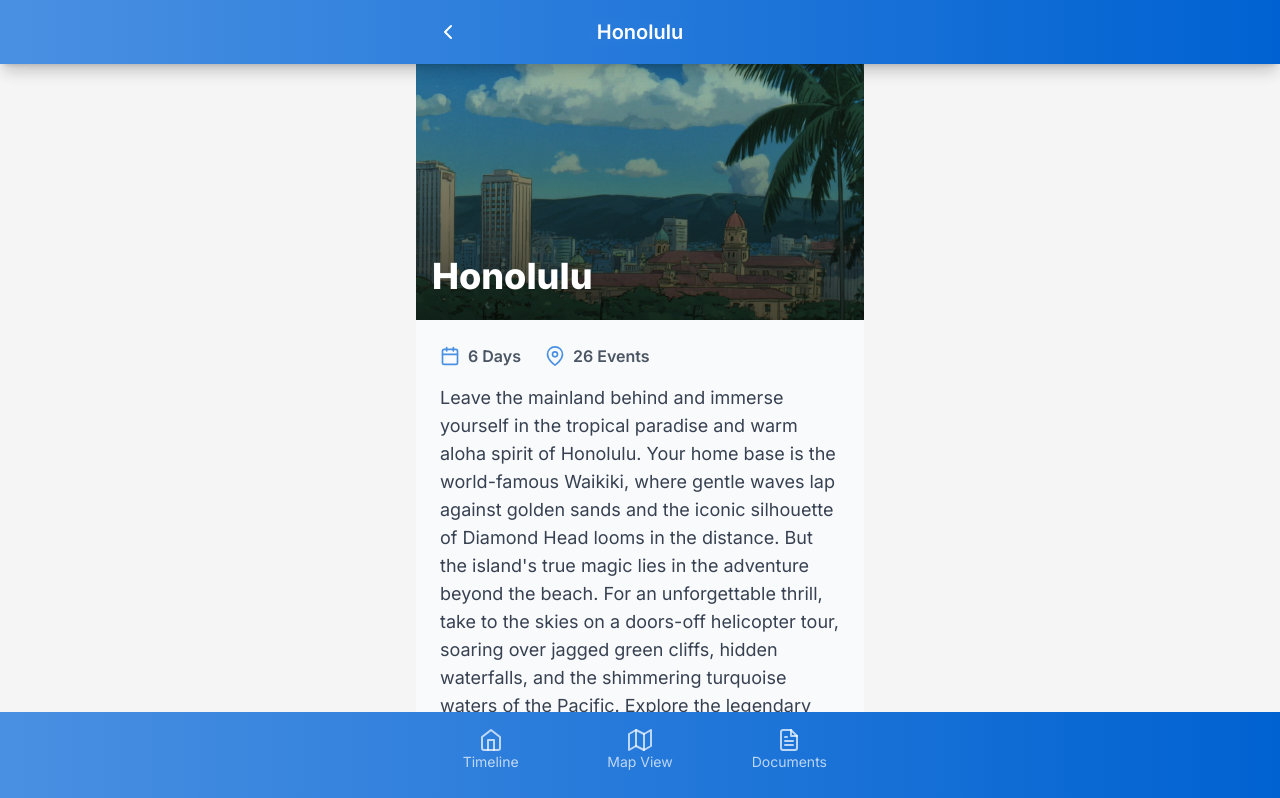
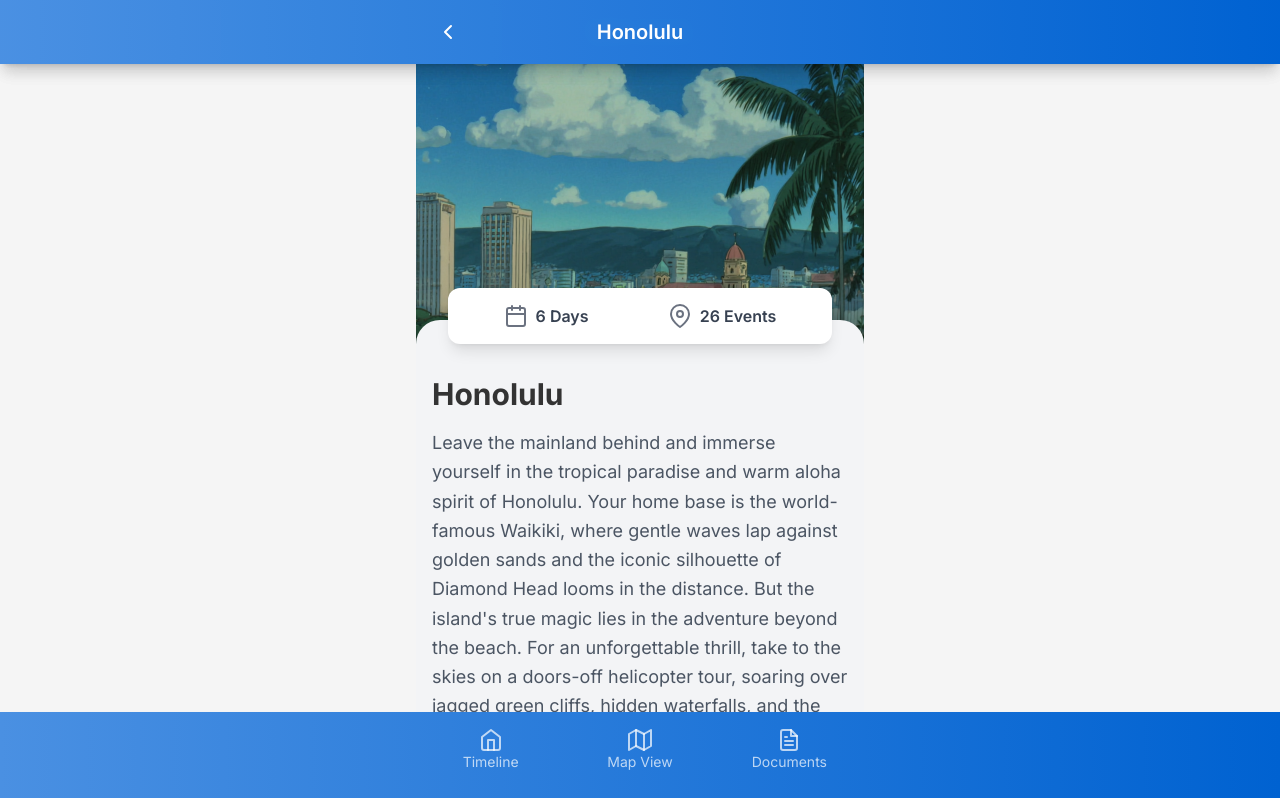
Before and after one commit to oblanao/usa-2025-app, a Next.js app: page /destinations/honolulu in a window 1280 px wide. Shown: the top 798 px of the page. Built offline with nearby package versions, Linux system fonts and the light colour scheme.

Commit message:
improves destination page

```diff
--- a/data/places.json
+++ b/data/places.json
@@ -9,7 +9,7 @@
       "https://placehold.co/800x600/4A90E2/FFFFFF?text=Alcatraz+Island",
       "https://placehold.co/800x600/50C878/FFFFFF?text=Painted+Ladies"
     ],
-    "description": "Welcome to the City by the Bay, a vibrant tapestry of iconic landmarks, rolling hills, and crisp sea air. Your adventure begins with the awe-inspiring Golden Gate Bridge, its majestic international orange towers often peeking through the morning fog. Feel the bustling energy of Fisherman's Wharf, where you can savor fresh seafood and listen to the barks of the resident sea lions. From there, take a chillingly fascinating ferry ride to the infamous island of Alcatraz and walk the cell blocks that once held America's most notorious criminals. For a picture-perfect moment, find your way to Alamo Square to gaze upon the \"Painted Ladies,\" a row of beautiful Victorian houses set against the modern downtown skyline. San Francisco is a city of stunning contrasts, where historic cable cars climb steep streets and every corner reveals a new, breathtaking view."
+    "description": "Welcome to the City by the Bay, a vibrant tapestry of iconic landmarks, rolling hills, and crisp sea air."
   },
   {
     "id": "honolulu",
--- a/src/app/destinations/[id]/day/[day_index]/page.tsx
+++ b/src/app/destinations/[id]/day/[day_index]/page.tsx
@@ -39,12 +39,16 @@ export default async function DayPage(props: DayPageProps) {
         title={`Day ${day.day_index}: ${day.brief_title}`}
         showBackButton
       />
-      <div className="p-4 sm:p-6 bg-gray-50 border-b">
+      <div className="p-4 sm:p-6 border-b">
         <div className="flex items-center space-x-2 text-gray-600">
           <Calendar size={20} className="text-accent" />
           <span className="font-semibold">{formattedDate}</span>
         </div>
-        <p className="text-lg text-gray-700 mt-2">{day.description}</p>
+        <div className="mt-4 border-l-4 border-accent pl-4">
+          <p className="text-lg italic text-gray-700 leading-relaxed">
+            {day.description}
+          </p>
+        </div>
       </div>
       <div className="p-4">
         <h2 className="text-2xl font-bold text-text mb-4">
--- a/src/app/destinations/[id]/page.tsx
+++ b/src/app/destinations/[id]/page.tsx
@@ -34,40 +34,43 @@ export default async function DestinationPage({
   return (
     <>
       <Header title={place.name} showBackButton />
-      <div className="relative h-64 w-full">
+      <div className="relative h-80 w-full">
         <Image
           src={place.featured_image}
           alt={place.name}
-          layout="fill"
-          objectFit="cover"
+          fill
+          className="object-cover"
         />
-        <div className="absolute inset-0 bg-gradient-to-t from-black/60 to-transparent" />
-        <div className="absolute bottom-6 left-4 right-4">
-          <h1 className="text-4xl font-extrabold text-white drop-shadow-lg">
-            {place.name}
-          </h1>
-        </div>
+        <div className="absolute inset-x-0 bottom-0 h-1/4 bg-gradient-to-t from-black/80 to-transparent" />
       </div>
-      <div className="p-4 sm:p-6 bg-gray-50">
-        <div className="flex items-center space-x-6 text-gray-600">
-          <div className="flex items-center space-x-2">
-            <Calendar size={20} className="text-accent" />
-            <span className="font-semibold">{`${destinationDays.length} Days`}</span>
-          </div>
-          <div className="flex items-center space-x-2">
-            <MapPin size={20} className="text-accent" />
-            <span className="font-semibold">{`${destinationEvents.length} Events`}</span>
+
+      <div className="relative bg-gray-100 -mt-16 rounded-t-3xl py-6 px-4">
+        <div className="absolute -top-8 left-1/2 -translate-x-1/2 w-[calc(100%-3rem)] max-w-sm">
+          <div className="bg-white rounded-xl shadow-lg p-4 flex justify-around items-center">
+            <div className="flex items-center space-x-2">
+              <Calendar className="text-gray-500" />
+              <span className="text-gray-700 font-semibold">{`${destinationDays.length} Days`}</span>
+            </div>
+            <div className="flex items-center space-x-2">
+              <MapPin className="text-gray-500" />
+              <span className="text-gray-700 font-semibold">{`${destinationEvents.length} Events`}</span>
+            </div>
           </div>
         </div>
-        <p className="text-lg text-gray-700 mt-4">{place.description}</p>
-      </div>
 
-      <div className="p-4">
-        <h2 className="text-2xl font-bold text-text mb-4">Daily Itinerary</h2>
-        <div className="space-y-6">
-          {destinationDays.map((day: Day) => (
-            <DayCard key={day.day_index} day={day} placeId={place.id} />
-          ))}
+        <div className="mt-8">
+          <h1 className="text-3xl font-bold">{place.name}</h1>
+          <div className="my-4">
+            <p className="text-lg text-gray-600 leading-relaxed">
+              {place.description}
+            </p>
+          </div>
+          <h2 className="text-2xl font-bold text-text mb-4">Daily Itinerary</h2>
+          <div className="space-y-6">
+            {destinationDays.map((day: Day) => (
+              <DayCard key={day.day_index} day={day} placeId={place.id} />
+            ))}
+          </div>
         </div>
       </div>
     </>
```
Also changed, not shown: 1 other file (tests, documents, lock files or other folders).
